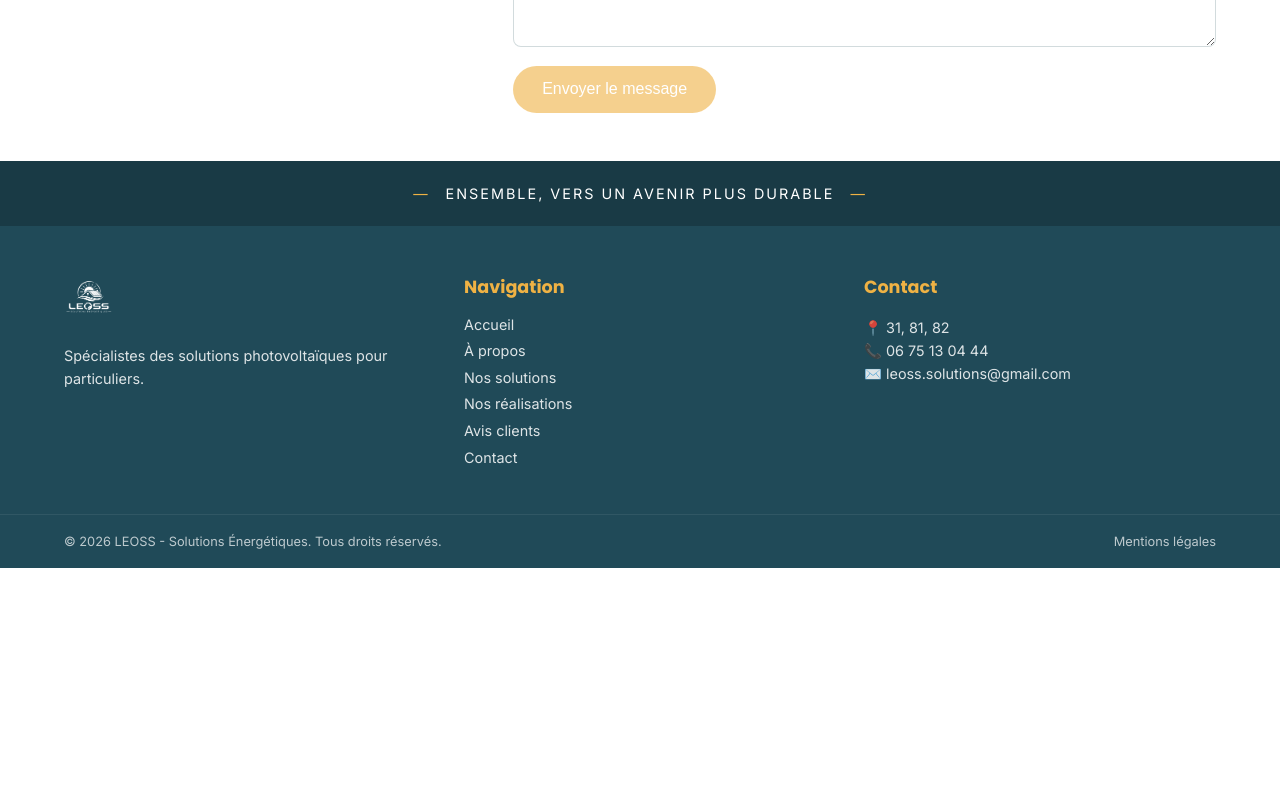
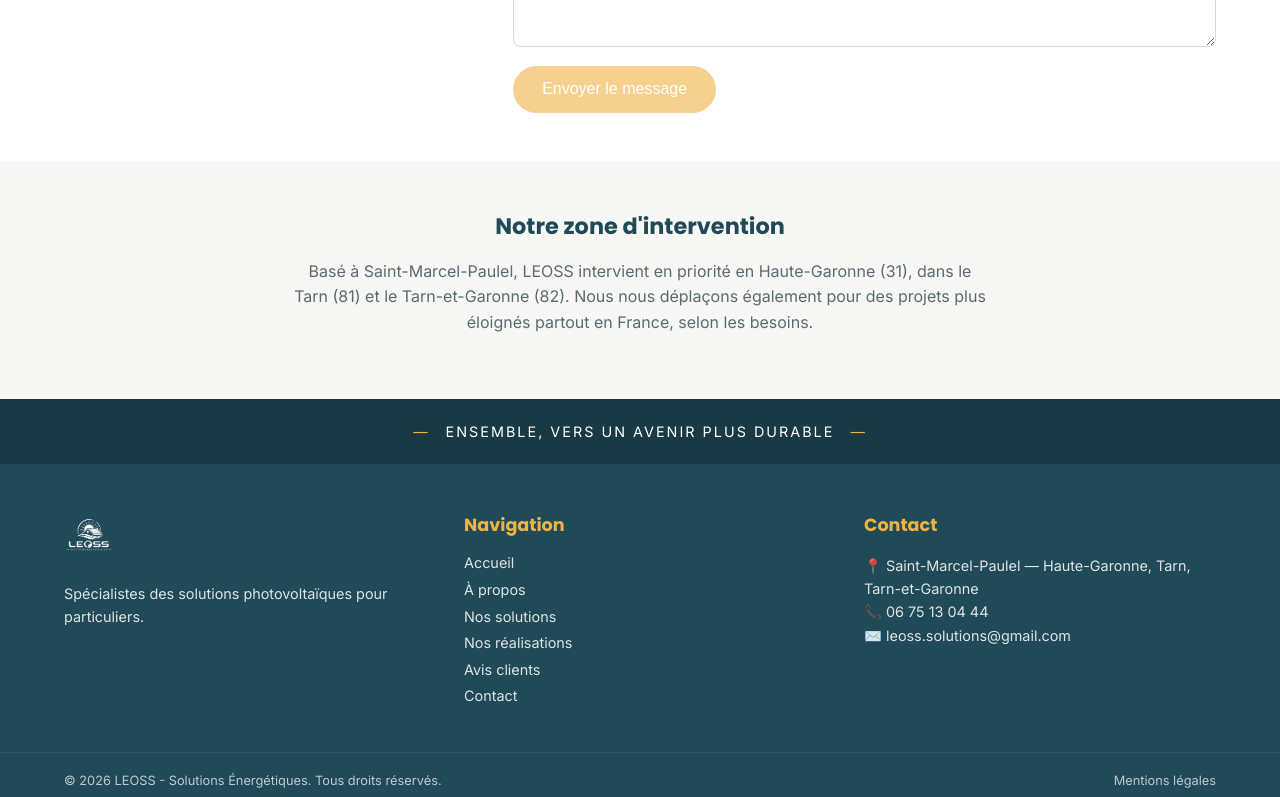
Before and after one commit to Laurie-gasc/leoss-site, an Angular app: page /contact in a window 1280 px wide. Shown: the part 649-1446 px from the top of the page. Before the commit the page ends 1217 px from the top, so only its background shows below. Built offline with nearby package versions, Linux system fonts and the light colour scheme.

Commit message:
Amélioration SEO : meta descriptions par page, Schema.org, zone géographique, correction avis-clients et footer

```diff
--- a/src/app/layout/footer/footer.component.html
+++ b/src/app/layout/footer/footer.component.html
@@ -27,7 +27,7 @@
 
     <div class="footer__col">
       <h3>Contact</h3>
-      <p>📍 31, 81, 82 </p>
+      <p>📍 Saint-Marcel-Paulel — Haute-Garonne, Tarn, Tarn-et-Garonne</p>
       <p>📞 06 75 13 04 44</p>
       <p>✉️ leoss.solutions&#64;gmail.com</p>
     </div>
--- a/src/app/pages/a-propos/a-propos.component.ts
+++ b/src/app/pages/a-propos/a-propos.component.ts
@@ -1,5 +1,6 @@
-import { Component } from '@angular/core';
+import { Component, OnInit } from '@angular/core';
 import { SectionTagComponent } from '../../shared/section-tag/section-tag.component';
+import { Meta } from '@angular/platform-browser';
 
 @Component({
   selector: 'app-a-propos',
@@ -8,4 +9,13 @@
   templateUrl: './a-propos.component.html',
   styleUrl: './a-propos.component.scss'
 })
-export class AProposComponent {}
+export class AProposComponent implements OnInit {
+  constructor(private meta: Meta) {}
+
+  ngOnInit(): void {
+    this.meta.updateTag({
+      name: 'description',
+      content: 'Rémi Cattiau, électricien et installateur solaire certifié RGE QualiPV, basé à Saint-Marcel-Paulel. Découvrez l\'histoire de LEOSS.'
+    });
+  }
+}
--- a/src/app/pages/accueil/accueil.component.ts
+++ b/src/app/pages/accueil/accueil.component.ts
@@ -1,16 +1,23 @@
-import { Component } from '@angular/core';
+import { Component, OnInit } from '@angular/core';
+import { Meta } from '@angular/platform-browser';
 import { HeroComponent } from './sections/hero/hero.component';
 import { PointsFortsComponent } from './sections/points-forts/points-forts.component';
-
-import { NoopAnimationsModule } from '@angular/platform-browser/animations';
 import { NosSolutionsPreviewComponent } from './sections/nos-solutions-preview/nos-solutions-preview.component';
-import { ContactComponent } from '../contact/contact.component';
 
 @Component({
   selector: 'app-accueil',
   standalone: true,
-  imports: [HeroComponent, PointsFortsComponent,NosSolutionsPreviewComponent],
+  imports: [HeroComponent, PointsFortsComponent, NosSolutionsPreviewComponent],
   templateUrl: './accueil.component.html',
   styleUrl: './accueil.component.scss'
 })
-export class AccueilComponent {}
+export class AccueilComponent implements OnInit {
+  constructor(private meta: Meta) {}
+
+  ngOnInit(): void {
+    this.meta.updateTag({
+      name: 'description',
+      content: 'LEOSS, installateur de panneaux photovoltaïques en Haute-Garonne (31), Tarn (81) et Tarn-et-Garonne (82). Certifiés RGE QualiPV.'
+    });
+  }
+}
--- a/src/app/pages/accueil/sections/hero/hero.component.html
+++ b/src/app/pages/accueil/sections/hero/hero.component.html
@@ -7,11 +7,11 @@
 
       <h1 class="hero__title">Le soleil, une énergie<br>pour aujourd'hui et demain</h1>
 
-      <p class="hero__subtitle">
-        Spécialistes des solutions photovoltaïques, nous vous accompagnons
-        dans votre transition énergétique avec des installations fiables,
-        durables et adaptées à vos besoins.
-      </p>
+<p class="hero__subtitle">
+  Basés à Saint-Marcel-Paulel, nous accompagnons vos projets photovoltaïques
+  en Haute-Garonne, dans le Tarn et le Tarn-et-Garonne, avec des installations
+  fiables, durables et adaptées à vos besoins.
+</p>
 
 <a routerLink="/nos-solutions" class="hero__cta">
   Découvrir nos solutions
--- a/src/app/pages/avis-clients/avis-clients.component.html
+++ b/src/app/pages/avis-clients/avis-clients.component.html
@@ -4,10 +4,10 @@
 </section>
 
 <section class="avis-carousel">
-<app-section-tag text="ILS NOUS FONT CONFIANCE"></app-section-tag>
+  <app-section-tag text="ILS NOUS FONT CONFIANCE"></app-section-tag>
   <h2>Leur satisfaction est notre plus belle énergie</h2>
 
-  <div class="avis-carousel__content">
+  <div class="avis-carousel__content" *ngIf="avis.length > 0; else pasEncoreAvis">
     <blockquote>« {{ avis[indexActif].commentaire }} »</blockquote>
     <p class="avis-carousel__name">— {{ avis[indexActif].nom }}</p>
 
@@ -16,9 +16,15 @@
       <button (click)="suivant()" aria-label="Avis suivant">→</button>
     </div>
   </div>
+
+  <ng-template #pasEncoreAvis>
+    <p class="avis-carousel__empty">
+      Les premiers avis clients arrivent bientôt !
+    </p>
+  </ng-template>
 </section>
 
 <section class="google-cta">
   <p>Vous êtes client LEOSS ? Partagez votre expérience sur Google.</p>
-  <a href="https://g.page/r/CQxPW_PI-nwXEBM/review" target="_blank" class="google-cta__button">Laisser un avis Google →</a>
+  <a href="https://g.page/r/CQxPW_PI-nwXEBM/review" target="_blank" rel="noopener noreferrer" class="google-cta__button">Laisser un avis Google →</a>
 </section>
--- a/src/app/pages/avis-clients/avis-clients.component.ts
+++ b/src/app/pages/avis-clients/avis-clients.component.ts
@@ -1,6 +1,7 @@
-import { Component } from '@angular/core';
+import { Component, OnInit } from '@angular/core';
 import { CommonModule } from '@angular/common';
 import { SectionTagComponent } from '../../shared/section-tag/section-tag.component';
+import { Meta } from '@angular/platform-browser';
 
 interface Avis {
   nom: string;
@@ -14,7 +15,16 @@
   templateUrl: './avis-clients.component.html',
   styleUrl: './avis-clients.component.scss'
 })
-export class AvisClientsComponent {
+export class AvisClientsComponent implements OnInit {
+  constructor(private meta: Meta) {}
+
+  ngOnInit(): void {
+    this.meta.updateTag({
+      name: 'description',
+      content: 'Avis et témoignages clients sur les installations solaires LEOSS en Haute-Garonne, Tarn et Tarn-et-Garonne.'
+    });
+  }
+
   avis: Avis[] = [
     //{ nom: 'À compléter', commentaire: 'Une équipe à l\'écoute, des conseils clairs et une installation parfaite. Nous sommes ravis de notre choix et de notre production !' },
     //{ nom: 'À compléter', commentaire: 'À compléter avec un vrai avis client.' },
--- a/src/app/pages/contact/contact.component.html
+++ b/src/app/pages/contact/contact.component.html
@@ -6,7 +6,7 @@
 <section class="contact">
   <div class="contact__info">
     <h2>Nos coordonnées</h2>
-    <p>📍 31, 81, 82</p>
+    <p>📍 Saint-Marcel-Paulel — Intervention en Haute-Garonne, Tarn et Tarn-et-Garonne</p>
     <p>📞 06 75 13 04 44</p>
     <p>✉️ leoss.solutions&#64;gmail.com</p>
   </div>
@@ -40,3 +40,12 @@
     <p class="form-error" *ngIf="sendError">❌ Une erreur est survenue, réessayez plus tard.</p>
   </form>
 </section>
+
+<section class="zone-intervention">
+  <h2>Notre zone d'intervention</h2>
+  <p>
+    Basé à Saint-Marcel-Paulel, LEOSS intervient en priorité en Haute-Garonne
+    (31), dans le Tarn (81) et le Tarn-et-Garonne (82). Nous nous déplaçons
+    également pour des projets plus éloignés partout en France, selon les besoins.
+  </p>
+</section>
--- a/src/app/pages/contact/contact.component.scss
+++ b/src/app/pages/contact/contact.component.scss
@@ -14,7 +14,25 @@
     color: #5a6b70;
   }
 }
+.zone-intervention {
+  text-align: center;
+  padding: 3rem 5% 4rem;
+  background: var(--color-light);
 
+  h2 {
+    font-family: var(--font-heading);
+    font-size: 1.4rem;
+    color: var(--color-primary);
+    margin-bottom: 1rem;
+  }
+
+  p {
+    color: #5a6b70;
+    line-height: 1.6;
+    max-width: 700px;
+    margin: 0 auto;
+  }
+}
 .contact {
   display: flex;
   gap: 3rem;
--- a/src/app/pages/contact/contact.component.ts
+++ b/src/app/pages/contact/contact.component.ts
@@ -1,6 +1,7 @@
-import { Component } from '@angular/core';
+import { Component, OnInit } from '@angular/core';
 import { CommonModule } from '@angular/common';
 import { FormsModule } from '@angular/forms';
+import { Meta } from '@angular/platform-browser';
 import emailjs from '@emailjs/browser';
 
 @Component({
@@ -10,7 +11,16 @@
   templateUrl: './contact.component.html',
   styleUrl: './contact.component.scss'
 })
-export class ContactComponent {
+export class ContactComponent implements OnInit {
+  constructor(private meta: Meta) {}
+
+  ngOnInit(): void {
+    this.meta.updateTag({
+      name: 'description',
+      content: 'Contactez LEOSS pour une étude gratuite de votre projet solaire en Haute-Garonne, Tarn ou Tarn-et-Garonne.'
+    });
+  }
+
   formData = {
     name: '',
     email: '',
@@ -21,7 +31,6 @@
   isSending = false;
   sendSuccess = false;
   sendError = false;
-
 
   private readonly SERVICE_ID = 'service_cszosaj';
   private readonly TEMPLATE_ID = 'template_nalu4kp';
--- a/src/app/pages/nos-solutions/nos-solutions.component.ts
+++ b/src/app/pages/nos-solutions/nos-solutions.component.ts
@@ -1,7 +1,8 @@
-import { Component } from '@angular/core';
+import { Component, OnInit } from '@angular/core';
 import { CommonModule } from '@angular/common';
 import { RouterLink } from '@angular/router';
 import { SectionTagComponent } from '../../shared/section-tag/section-tag.component';
+import { Meta } from '@angular/platform-browser';
 
 interface Solution {
   image: string;
@@ -18,7 +19,16 @@
   templateUrl: './nos-solutions.component.html',
   styleUrl: './nos-solutions.component.scss'
 })
-export class NosSolutionsComponent {
+export class NosSolutionsComponent implements OnInit {
+  constructor(private meta: Meta) {}
+
+  ngOnInit(): void {
+    this.meta.updateTag({
+      name: 'description',
+      content: 'Panneaux photovoltaïques, batterie virtuelle, borne de recharge, eau chaude : découvrez les solutions solaires de LEOSS en Haute-Garonne, Tarn et Tarn-et-Garonne.'
+    });
+  }
+
   solutions: Solution[] = [
     {
       image: 'images/solutions/panneaux.jpg',
--- a/src/app/pages/realisations/realisations.component.ts
+++ b/src/app/pages/realisations/realisations.component.ts
@@ -1,5 +1,6 @@
-import { Component } from '@angular/core';
+import { Component, OnInit } from '@angular/core';
 import { CommonModule } from '@angular/common';
+import { Meta } from '@angular/platform-browser';
 
 interface Realisation {
   image: string;
@@ -13,7 +14,16 @@
   templateUrl: './realisations.component.html',
   styleUrl: './realisations.component.scss'
 })
-export class RealisationsComponent {
+export class RealisationsComponent implements OnInit {
+  constructor(private meta: Meta) {}
+
+  ngOnInit(): void {
+    this.meta.updateTag({
+      name: 'description',
+      content: 'Découvrez les installations photovoltaïques réalisées par LEOSS en Haute-Garonne, Tarn et Tarn-et-Garonne.'
+    });
+  }
+
   realisations: Realisation[] = [
     { image: 'images/realisations/Genovese.png', title: 'Installation panneaux'},
     { image: 'images/realisations/Faure.png', title: 'Installation panneaux'},
--- a/src/index.html
+++ b/src/index.html
@@ -18,6 +18,26 @@
     />
     <meta property="og:url" content="https://leoss-solutions.fr" />
     <meta property="og:type" content="website" />
+
+    <script type="application/ld+json">
+    {
+      "@context": "https://schema.org",
+      "@type": "RoofingContractor",
+      "name": "LEOSS - Solutions Énergétiques",
+      "image": "https://leoss-solutions.fr/images/Logo_leoss.png",
+      "telephone": "+33675130444",
+      "email": "leoss.solutions@gmail.com",
+      "address": {
+        "@type": "PostalAddress",
+        "addressLocality": "Saint-Marcel-Paulel",
+        "postalCode": "31590",
+        "addressCountry": "FR"
+      },
+      "areaServed": ["Haute-Garonne", "Tarn", "Tarn-et-Garonne"],
+      "url": "https://leoss-solutions.fr",
+      "priceRange": "€€"
+    }
+    </script>
   </head>
   <body>
     <app-root></app-root>
```
Lines whose indentation alone changed are shown as unchanged.
